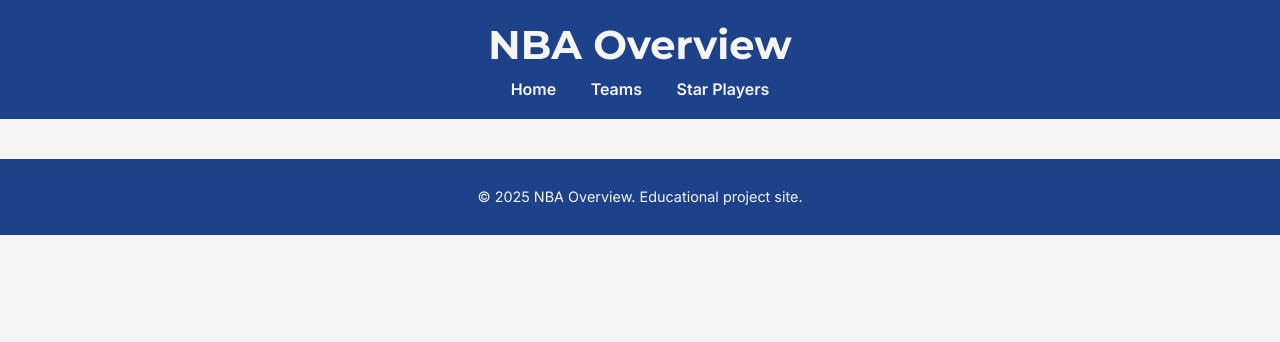
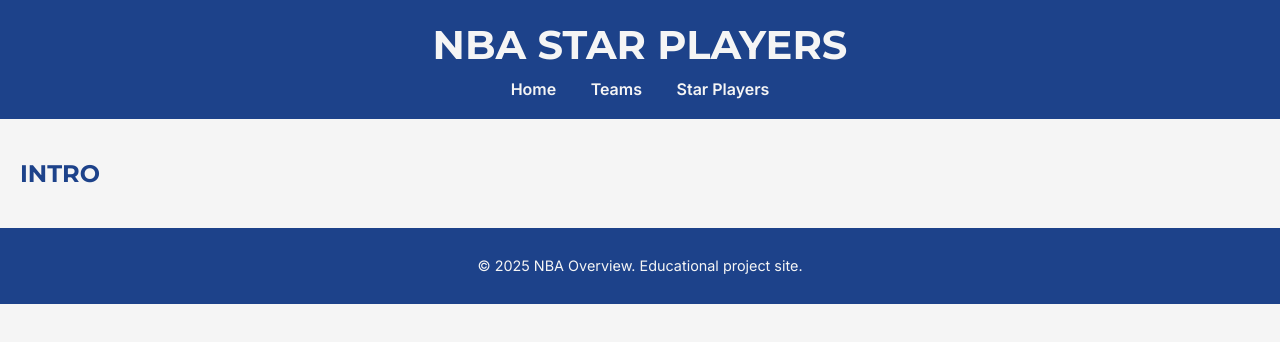
Before and after one commit to IHeredia-53/wdd130-Kemeny, a plain HTML site: page star_players.html in a window 1280 px wide. Drawn offline with Linux system fonts and the light colour scheme.

Commit message:
updated star_players.html
Changed a few things and started adding basic elements

```diff
--- a/star_players.html
+++ b/star_players.html
@@ -14,18 +14,19 @@
     <link rel="stylesheet" href="styles/styles.css">
 </head>
 <body>
-
     <header>
-        <h1>NBA Overview</h1>
+        <h1>NBA STAR PLAYERS</h1>
         <nav>
             <a href="index.html" aria-current="page">Home</a>
             <a href="teams.html">Teams</a>
             <a href="players.html">Star Players</a>
         </nav>
     </header>
+    <main>
+        <div id="intro">
+            <h2>INTRO</h2>
 
-    <main>
-
+        </div>
     </main>
 
     <footer>
```
